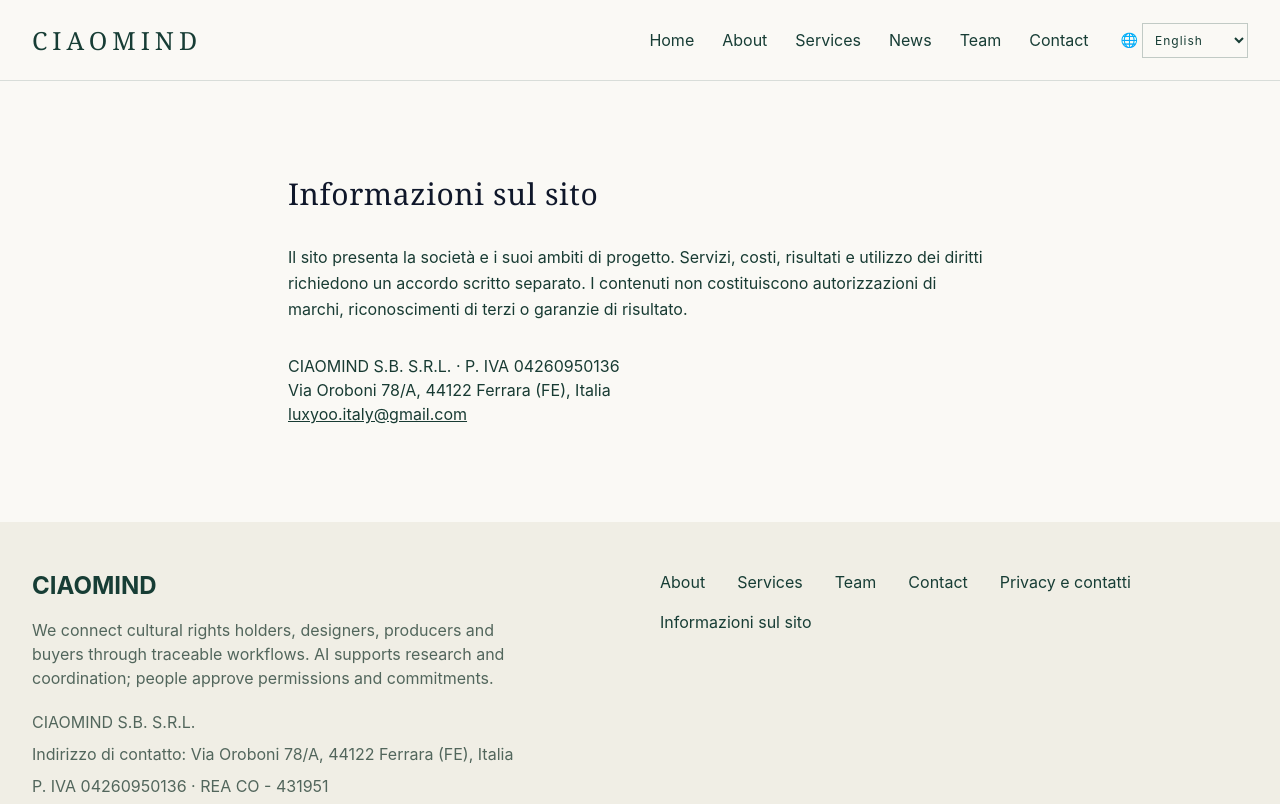
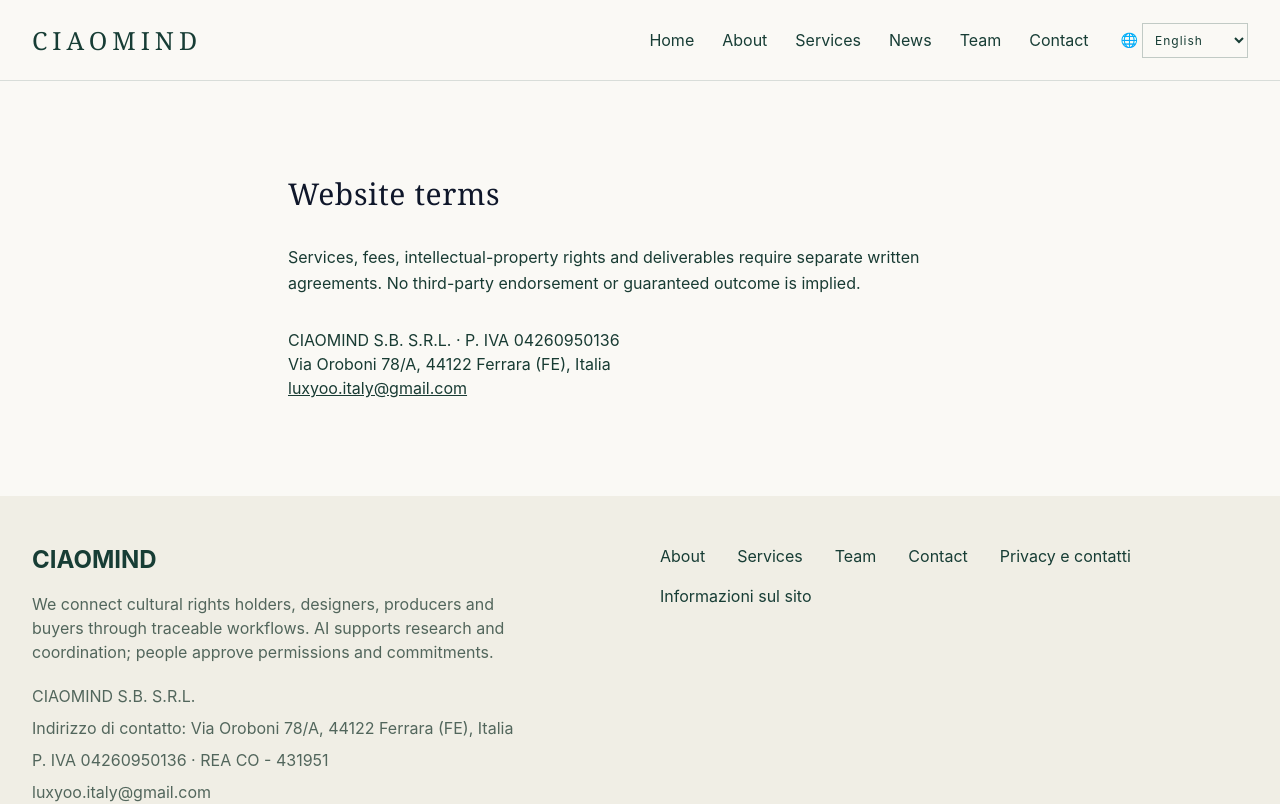
Before and after one commit to utopia013-droid/ciaomind-website, a Next.js app: page /en/terms/ in a window 1280 px wide. Shown: the top 804 px of the page. Built offline with nearby package versions, Linux system fonts and the light colour scheme.

Commit message:
Localize terms inner page for six additional languages

```diff
--- a/app/[lang]/terms/page.tsx
+++ b/app/[lang]/terms/page.tsx
@@ -1,3 +1,6 @@
+import { innerPageLocales } from '@/data/inner-page-locales';
 import { useTranslations } from 'next-intl';
 import { company } from '@/data/company';
-export default function LegalPage() { const t = useTranslations('legal'); return <section className="section bg-white"><div className="container-modern max-w-3xl"><h1 className="text-3xl mb-8">{t('termsTitle')}</h1><p className="leading-relaxed mb-8">{t('termsText')}</p><p>{company.name} · P. IVA {company.vat}</p><p>{company.address}</p><a className="underline" href={`mailto:${company.email}`}>{company.email}</a></div></section>; }
+export default function LegalPage({params:{lang}}:{params:{lang:string}}) { const t = useTranslations('legal'); const c = innerPageLocales[lang as keyof typeof innerPageLocales]?.legal;
+  if(c) return <section className="section bg-white"><div className="container-modern max-w-3xl"><h1 className="text-3xl mb-8">{c[2]}</h1><p className="leading-relaxed mb-8">{c[3]}</p><p>{company.name} · P. IVA {company.vat}</p><p>{company.address}</p><a className="underline" href={`mailto:${company.email}`}>{company.email}</a></div></section>;
+ return <section className="section bg-white"><div className="container-modern max-w-3xl"><h1 className="text-3xl mb-8">{t('termsTitle')}</h1><p className="leading-relaxed mb-8">{t('termsText')}</p><p>{company.name} · P. IVA {company.vat}</p><p>{company.address}</p><a className="underline" href={`mailto:${company.email}`}>{company.email}</a></div></section>; }
```
